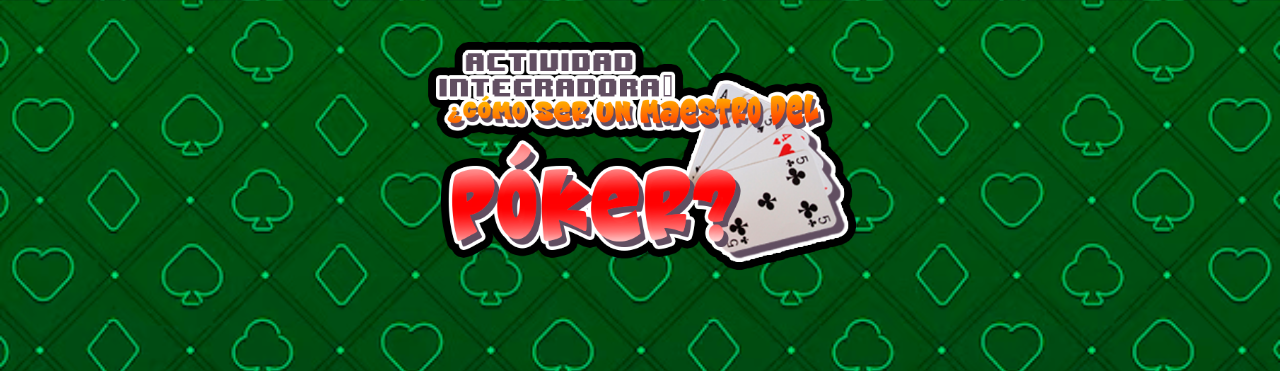
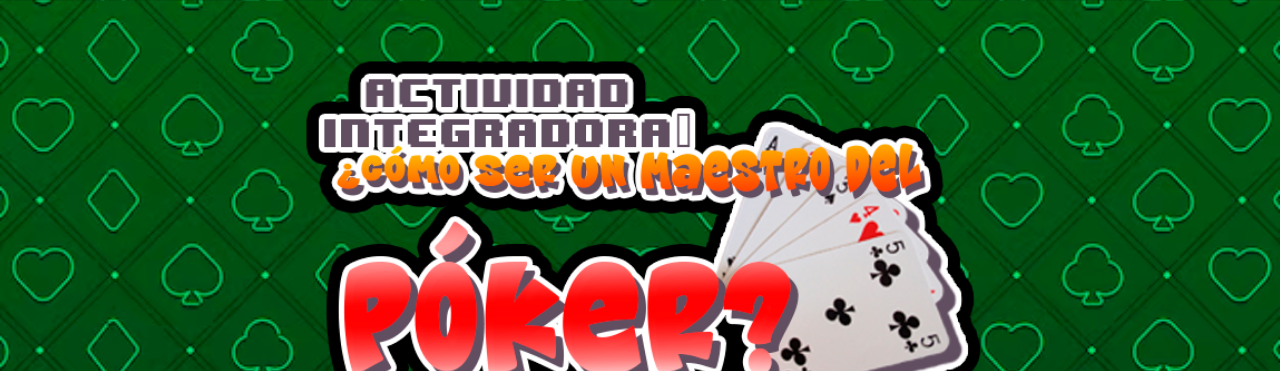
Before and after one commit to E-PXL/Actividadintegradora, a plain HTML site: page index.html in a window 1280 px wide. Shown: the top 371 px of the page. Drawn offline with Linux system fonts and the light colour scheme.

Commit message:
Add files via upload

```diff
--- a/index.html
+++ b/index.html
@@ -12,7 +12,7 @@
 </head>
 
 <body>
-	<p align = center> <img src = icon.png  width=35% align=center> </p><br><br>
+	<p align = center> <img src = icon.png  width=55% align=center> </p><br><br>
 		<font color = white>
 	<h2 align=center style="font-size: 40px;">  ¿Qué es el poker? </h2>
 	<p align=center style="font-size: 25px;">
```
